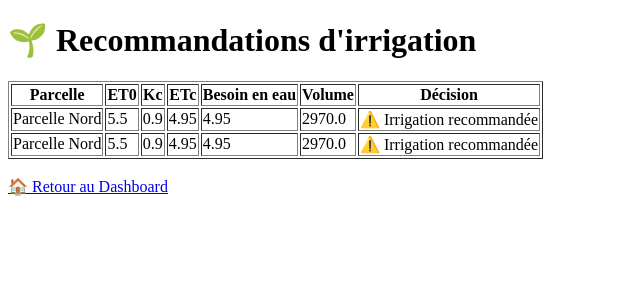
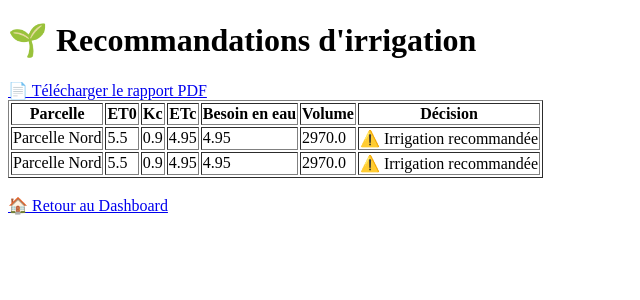
Before and after one commit to JIHANE77/smart-irrigation, a Django app: page /recommandations/ in a window 1280 px wide. Shown: the top 300 px of the page, without its empty margins (0-640 px from the left). Run offline with Django 5.2, Linux system fonts and the light colour scheme; data comes from the database, SQL or seed files in the repository.

Commit message:
Ajout de l'export PDF des recommandations d'irrigation

```diff
--- a/irrigation/templates/irrigation/recommandations.html
+++ b/irrigation/templates/irrigation/recommandations.html
@@ -6,6 +6,10 @@
 <body>
 
 <h1>🌱 Recommandations d'irrigation</h1>
+
+<a href="/export-pdf/">
+    📄 Télécharger le rapport PDF
+</a>
 
 <table border="1">
     <tr>
--- a/irrigation/urls.py
+++ b/irrigation/urls.py
@@ -24,4 +24,6 @@ urlpatterns = [
     path('supprimer-irrigation/<int:id>/', views.supprimer_irrigation, name='supprimer_irrigation'),
 
     path('recommandations/', views.recommandations, name='recommandations'),
+
+    path('export-pdf/', views.exporter_pdf, name='export_pdf'),
 ]
--- a/irrigation/views.py
+++ b/irrigation/views.py
@@ -1,6 +1,8 @@
 from django.shortcuts import render, redirect, get_object_or_404
 from .models import Parcelle, Culture, Meteo, Irrigation
 from .forms import ParcelleForm ,CultureForm,  MeteoForm , IrrigationForm
+from django.http import HttpResponse
+from reportlab.pdfgen import canvas
 def home(request):
     context = {
         'parcelles': Parcelle.objects.count(),
@@ -288,3 +290,36 @@ def recommandations(request):
         'irrigation/recommandations.html',
         {'resultats': resultats}
     )
+def exporter_pdf(request):
+    response = HttpResponse(content_type='application/pdf')
+    response['Content-Disposition'] = 'attachment; filename="rapport_irrigation.pdf"'
+
+    p = canvas.Canvas(response)
+
+    p.drawString(100, 800, "Rapport Smart Irrigation")
+    p.drawString(100, 770, "Projet de gestion intelligente de l'irrigation")
+
+    y = 730
+
+    cultures = Culture.objects.all()
+    meteo = Meteo.objects.last()
+
+    if meteo:
+        for culture in cultures:
+            etc = meteo.eto * culture.kc
+            besoin = max(0, etc - meteo.precipitation)
+            volume = culture.parcelle.surface * besoin * 10
+
+            texte = (
+                f"{culture.parcelle.nom} | "
+                f"ET0={meteo.eto} | "
+                f"Kc={culture.kc} | "
+                f"Besoin={round(besoin,2)} | "
+                f"Volume={round(volume,2)}"
+            )
+
+            p.drawString(50, y, texte)
+            y -= 25
+
+    p.save()
+    return response
```
